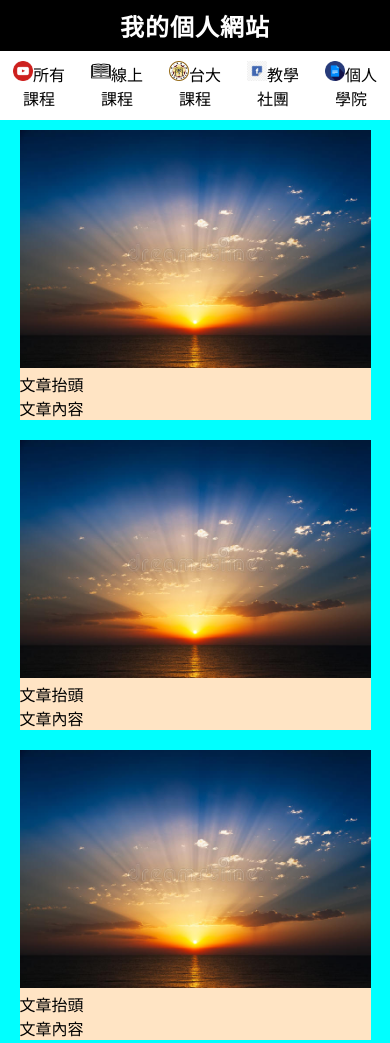
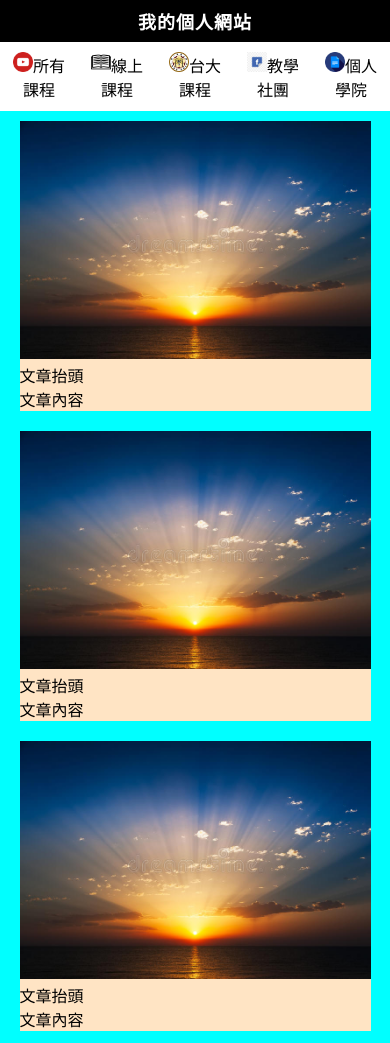
Before and after one commit to jayhanlin/NTU_javascript_junior_training, a plain HTML site: page layout.html in a window 390 px wide. Shown: the top 1043 px of the page. Drawn offline with Linux system fonts and the light colour scheme.

Commit message:
增加head title 文字rwd

```diff
--- a/layout.css
+++ b/layout.css
@@ -48,6 +48,10 @@ body {
 
 }
 @media (max-width:500px){
+    /* 如果螢幕寬度小於500px，套用這個區塊的設定 */
+    .head{
+        font-size: large;
+    }
     .box{
         width: 90%;
     }
```
